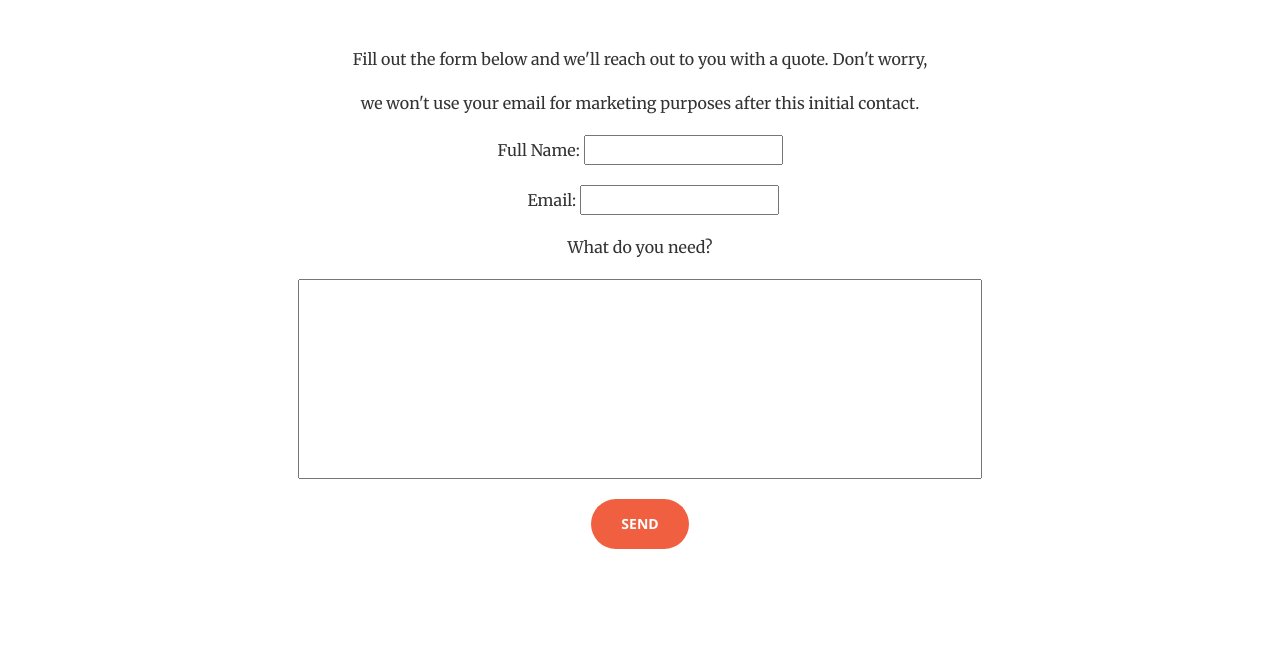
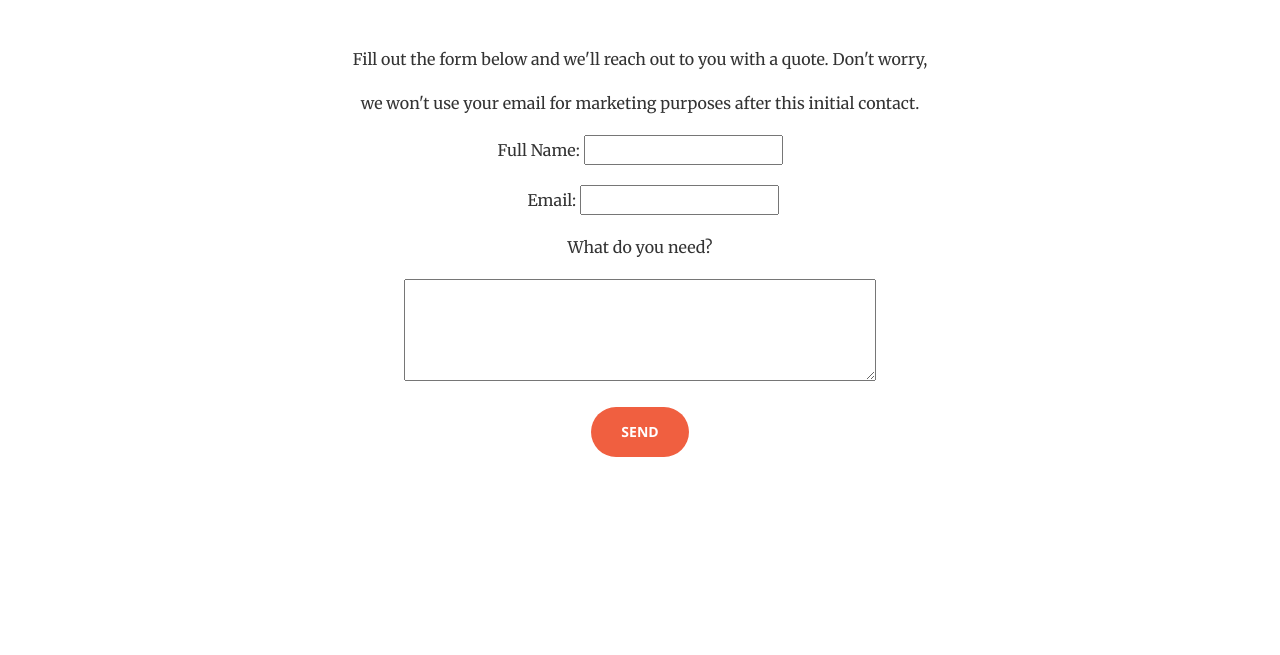
Before and after one commit to gypfold/gypfold.github.com, a plain HTML site: page index.html in a window 1280 px wide. Both pictures are taken after a click on the link "CONTACT". Shown: the part 1271-1926 px from the top of the page. Drawn offline with nearby package versions, Linux system fonts and the light colour scheme.

Commit message:
fixed text area

```diff
--- a/index.html
+++ b/index.html
@@ -121,7 +121,8 @@ $(document).ready(function(){
 	<p>Full Name: <input type="text" name="name"></p>
 	<p>&nbsp;&nbsp;&nbsp;&nbsp;&nbsp;&nbsp;&nbsp;Email: <input type="email" name="_replyto"></p>
 	<p>What do you need?</p>
-	<p><input style="width:60%;height:200px" type="text" name="message"></p>
+	<p><textarea name="message" rows="4" cols="50">
+	</textarea></p>
 	<p><input class="btn btn-primary btn-xl wow tada" type="submit" value="Send"></p>
       </form>
 	</div>
```
